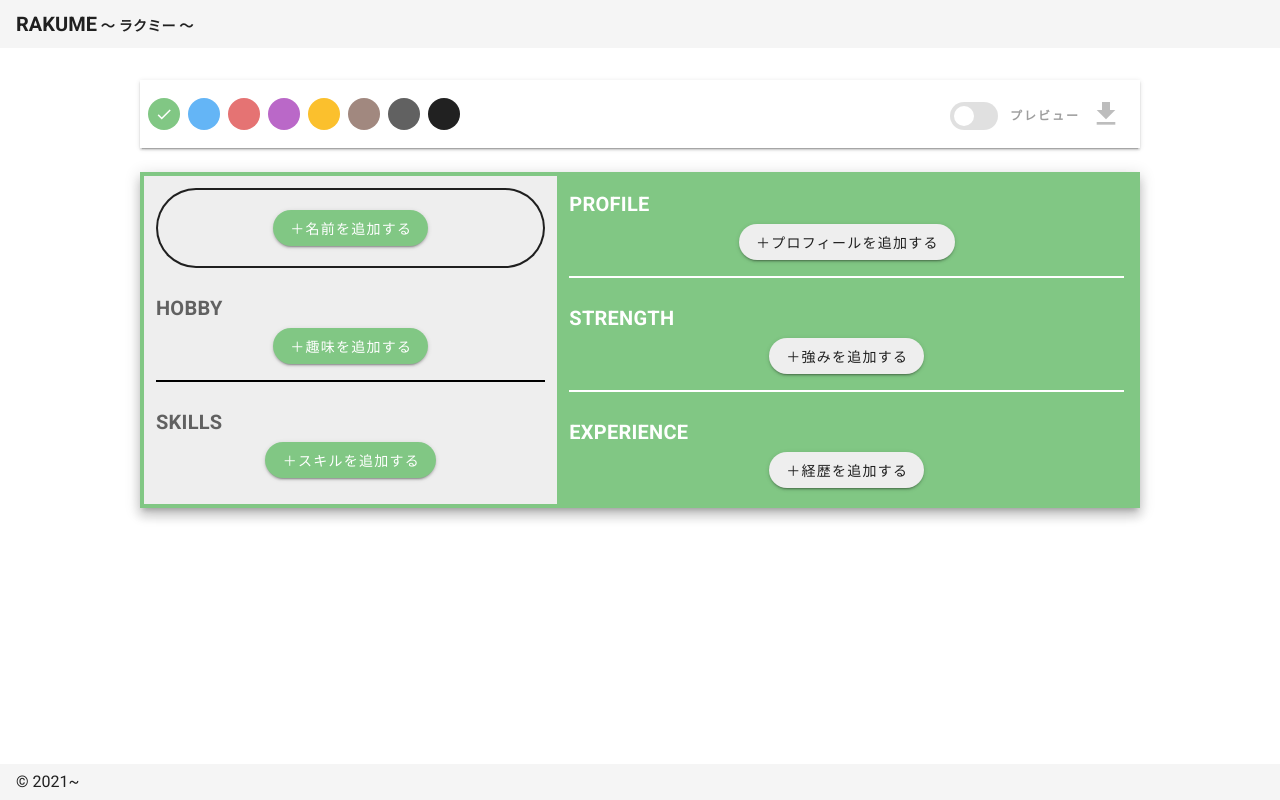
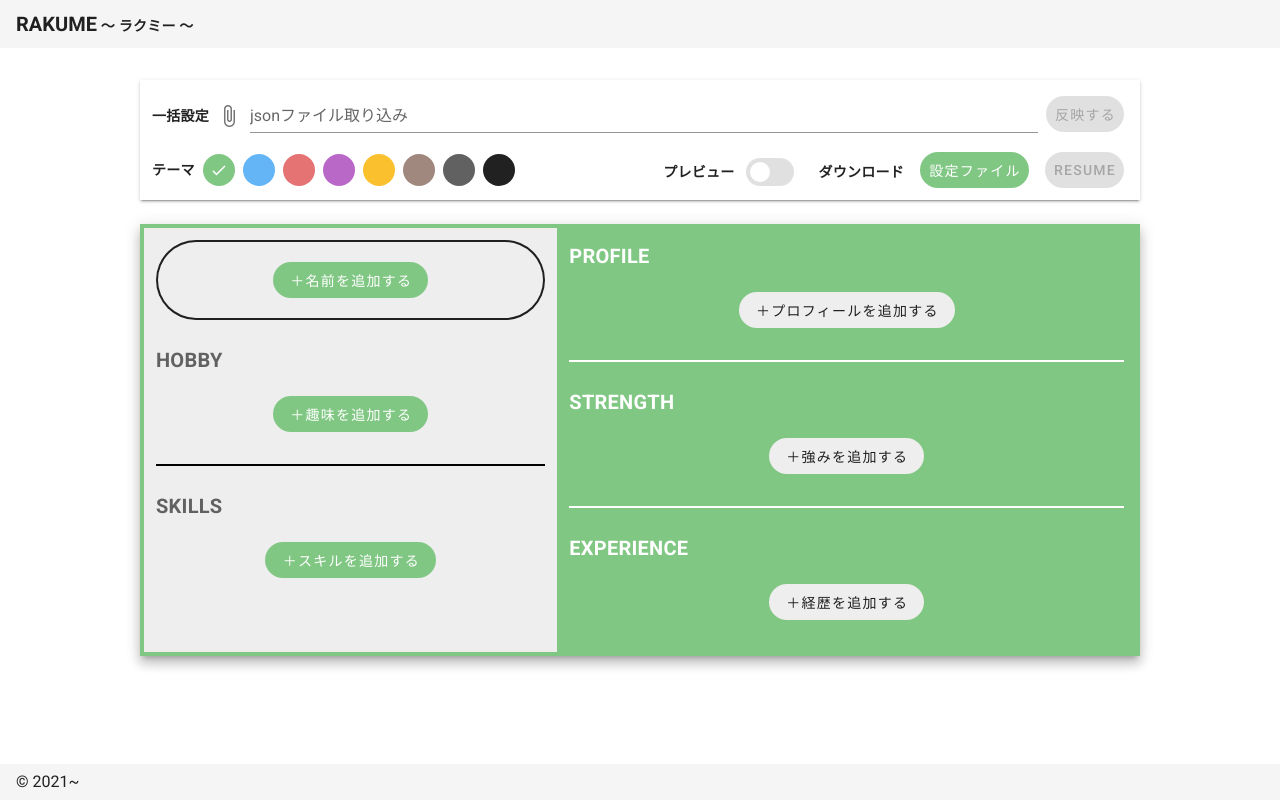
Before and after one commit to kentani/rakume, a Nuxt app: page /p2 in a window 1280 px wide. Built offline with nearby package versions, Linux system fonts and the light colour scheme.

Commit message:
feat: DL/UL機能を実装

```diff
--- a/components/editExperienceModal.vue
+++ b/components/editExperienceModal.vue
@@ -28,8 +28,8 @@
     </v-card-text>
     <v-card-actions>
       <v-spacer />
-      <v-btn text @click="closeExperienceModal">close</v-btn>
-      <v-btn text @click="saveExperienceModal">save</v-btn>
+      <v-btn rounded text @click="closeExperienceModal">close</v-btn>
+      <v-btn rounded text @click="saveExperienceModal">save</v-btn>
     </v-card-actions>
   </v-card>
 </template>
--- a/components/editHobbyModal.vue
+++ b/components/editHobbyModal.vue
@@ -13,8 +13,8 @@
     </v-card-text>
     <v-card-actions>
       <v-spacer />
-      <v-btn text @click="closeHobbyModal">close</v-btn>
-      <v-btn text @click="saveHobbyModal">save</v-btn>
+      <v-btn rounded text @click="closeHobbyModal">close</v-btn>
+      <v-btn rounded text @click="saveHobbyModal">save</v-btn>
     </v-card-actions>
   </v-card>
 </template>
--- a/components/editNameModal.vue
+++ b/components/editNameModal.vue
@@ -13,8 +13,8 @@
     </v-card-text>
     <v-card-actions>
       <v-spacer />
-      <v-btn text @click="closeNameModal">close</v-btn>
-      <v-btn text @click="saveNameModal">save</v-btn>
+      <v-btn rounded text @click="closeNameModal">close</v-btn>
+      <v-btn rounded text @click="saveNameModal">save</v-btn>
     </v-card-actions>
   </v-card>
 </template>
--- a/components/editProfileModal.vue
+++ b/components/editProfileModal.vue
@@ -13,8 +13,8 @@
     </v-card-text>
     <v-card-actions>
       <v-spacer />
-      <v-btn text @click="closeProfileModal">close</v-btn>
-      <v-btn text @click="saveProfileModal">save</v-btn>
+      <v-btn rounded text @click="closeProfileModal">close</v-btn>
+      <v-btn rounded text @click="saveProfileModal">save</v-btn>
     </v-card-actions>
   </v-card>
 </template>
--- a/components/editSkillModal.vue
+++ b/components/editSkillModal.vue
@@ -23,8 +23,8 @@
     </v-card-text>
     <v-card-actions>
       <v-spacer />
-      <v-btn text @click="closeSkillModal">close</v-btn>
-      <v-btn text @click="saveSkillModal">save</v-btn>
+      <v-btn rounded text @click="closeSkillModal">close</v-btn>
+      <v-btn rounded text @click="saveSkillModal">save</v-btn>
     </v-card-actions>
   </v-card>
 </template>
--- a/components/editStrengthModal.vue
+++ b/components/editStrengthModal.vue
@@ -18,8 +18,8 @@
     </v-card-text>
     <v-card-actions>
       <v-spacer />
-      <v-btn text @click="closeStrengthModal">close</v-btn>
-      <v-btn text @click="saveStrengthModal">save</v-btn>
+      <v-btn rounded text @click="closeStrengthModal">close</v-btn>
+      <v-btn rounded text @click="saveStrengthModal">save</v-btn>
     </v-card-actions>
   </v-card>
 </template>
--- a/package.json
+++ b/package.json
@@ -12,6 +12,7 @@
     "@nuxtjs/axios": "^5.13.1",
     "canvg": "^3.0.7",
     "core-js": "^3.9.1",
+    "file-saver": "^2.0.5",
     "html2canvas": "^1.0.0-rc.7",
     "nuxt": "^2.15.3"
   },
--- a/pages/p2.vue
+++ b/pages/p2.vue
@@ -2,7 +2,31 @@
   <div>
     <v-row justify="center" class="mb-6">
       <v-card tile width="1000">
+        <v-card-actions class="pb-0">
+          <span class="body-2 font-weight-bold ml-1 mr-2 pt-1">一括設定</span>
+          <v-file-input
+            hide-details
+            class="mt-0 mb-2"
+            label="jsonファイル取り込み"
+            :color="color"
+            :disabled="isPreview"
+            @change="getFileContent"
+          />
+          <v-btn
+            rounded
+            depressed
+            class="mx-2"
+            :dark="!isPreview && !!json"
+            :color="color"
+            :disabled="isPreview || !json"
+            :ripple="false"
+            @click="importJson"
+          >
+            反映する
+          </v-btn>
+        </v-card-actions>
         <v-card-actions>
+          <span class="body-2 font-weight-bold ml-1 mr-2">テーマ</span>
           <v-btn
             v-for="colorName in colorList" :key="colorName"
             fab
@@ -10,31 +34,43 @@
             depressed
             :ripple="false"
             :color="colorName"
-            @click="changeColor(colorName)">
+            @click="changeColor(colorName)"
+          >
             <v-icon v-if="color == colorName" color="white">mdi-check</v-icon>
           </v-btn>
           <v-spacer />
+          <span class="body-2 font-weight-bold ml-1 mr-2 pt-1">プレビュー</span>
           <v-switch
             v-model="isPreview"
             inset
             hide-details
-            class="my-2"
-            :color="color">
-            <template v-slot:label>
-              <span
-                class="overline font-weight-bold"
-                :class="[ isPreview ? setColorText(color) : 'grey--text' ]">
-                プレビュー
-              </span>
-            </template>
-          </v-switch>
+            class="ma-2"
+            :color="color"
+          />
+          <span class="body-2 font-weight-bold ml-1 mr-2 pt-1">ダウンロード</span>
           <v-btn
-            icon
-            x-large
+            rounded
+            depressed
+            class="mx-2"
+            :dark="!isPreview"
+            :color="color"
+            :disabled="isPreview"
+            :ripple="false"
+            @click="downloadJson"
+          >
+            設定ファイル
+          </v-btn>
+          <v-btn
+            rounded
+            depressed
+            class="mx-2"
+            :dark="isPreview"
+            :color="color"
             :disabled="!isPreview"
             :ripple="false"
-            @click="captureImage">
-            <v-icon :color="color">mdi-download</v-icon>
+            @click="captureImage"
+          >
+            RESUME
           </v-btn>
         </v-card-actions>
       </v-card>
@@ -56,15 +92,15 @@
                         absolute
                         opacity="0.2"
                       >
-                        <v-btn rounded class="mx-2" @click="openNameModal">編集する</v-btn>
-                        <v-btn rounded class="mx-2" @click="deleteName">削除する</v-btn>
+                        <v-btn rounded depressed class="mx-2" @click="openNameModal">編集する</v-btn>
+                        <v-btn rounded depressed class="mx-2" @click="deleteName">削除する</v-btn>
                       </v-overlay>
                     </v-fade-transition>
                   </v-card>
                   <v-card v-else flat class="mb-6" style="background-color: #EEEEEE; border: 2px solid; border-radius: 50px;">
                     <v-card-text>
                       <v-row justify="center" class="body-2 grey--text text--darken-1 pa-4">
-                        <v-btn v-if="!isPreview" rounded dark :color="color" @click="openNameModal">＋名前を追加する</v-btn>
+                        <v-btn v-if="!isPreview" rounded depressed dark :color="color" @click="openNameModal">＋名前を追加する</v-btn>
                       </v-row>
                     </v-card-text>
                   </v-card>
@@ -94,15 +130,15 @@
                         absolute
                         opacity="0.2"
                       >
-                        <v-btn rounded class="mx-2" @click="openHobbyModal">編集する</v-btn>
-                        <v-btn rounded class="mx-2" @click="deleteHobby">削除する</v-btn>
+                        <v-btn rounded depressed class="mx-2" @click="openHobbyModal">編集する</v-btn>
+                        <v-btn rounded depressed class="mx-2" @click="deleteHobby">削除する</v-btn>
                       </v-overlay>
                     </v-fade-transition>
                   </v-card>
                   <v-card v-else tile flat style="background-color: #EEEEEE;">
                     <v-card-text>
-                      <v-row justify="center" class="body-2 grey--text text--darken-1">
-                        <v-btn v-if="!isPreview" rounded dark :color="color" @click="openHobbyModal">＋趣味を追加する</v-btn>
+                      <v-row justify="center" class="body-2 grey--text text--darken-1 pa-4">
+                        <v-btn v-if="!isPreview" rounded depressed dark :color="color" @click="openHobbyModal">＋趣味を追加する</v-btn>
                       </v-row>
                     </v-card-text>
                   </v-card>
@@ -143,8 +179,8 @@
                         absolute
                         opacity="0.2"
                       >
-                        <v-btn rounded class="mx-2" @click="openSkillModal(i)">編集する</v-btn>
-                        <v-btn rounded class="mx-2" @click="deleteSkill(i)">削除する</v-btn>
+                        <v-btn rounded depressed class="mx-2" @click="openSkillModal(i)">編集する</v-btn>
+                        <v-btn rounded depressed class="mx-2" @click="deleteSkill(i)">削除する</v-btn>
                       </v-overlay>
                     </v-fade-transition>
                   </v-card>
@@ -164,8 +200,8 @@
               </v-dialog>
               <v-card v-if="!isPreview" tile flat style="background-color: #EEEEEE;">
                 <v-card-text>
-                  <v-row justify="center" class="body-2 grey--text text--darken-1">
-                    <v-btn rounded dark :color="color" @click="openSkillModal(skills.length + 1)">＋スキルを追加する</v-btn>
+                  <v-row justify="center" class="body-2 grey--text text--darken-1 pa-4">
+                    <v-btn rounded depressed dark :color="color" @click="openSkillModal(skills.length + 1)">＋スキルを追加する</v-btn>
                   </v-row>
                 </v-card-text>
               </v-card>
@@ -184,15 +220,15 @@
                         absolute
                         opacity="0.2"
                       >
-                        <v-btn rounded class="mx-2" @click="openProfileModal">編集する</v-btn>
-                        <v-btn rounded class="mx-2" @click="deleteProfile">削除する</v-btn>
+                        <v-btn rounded depressed class="mx-2" @click="openProfileModal">編集する</v-btn>
+                        <v-btn rounded depressed class="mx-2" @click="deleteProfile">削除する</v-btn>
                       </v-overlay>
                     </v-fade-transition>
                   </v-card>
                   <v-card v-else tile flat :color="color" style="white-space: pre-line;">
                     <v-card-text>
-                      <v-row justify="center" class="body-2 grey--text text--darken-1">
-                        <v-btn v-if="!isPreview" rounded color="grey lighten-3" @click="openProfileModal">＋プロフィールを追加する</v-btn>
+                      <v-row justify="center" class="body-2 grey--text text--darken-1 pa-4">
+                        <v-btn v-if="!isPreview" rounded depressed color="grey lighten-3" @click="openProfileModal">＋プロフィールを追加する</v-btn>
                       </v-row>
                     </v-card-text>
                   </v-card>
@@ -224,15 +260,15 @@
                         v-if="!isPreview && hover"
                         absolute
                         opacity="0.2">
-                        <v-btn rounded class="mx-2" @click="openStrengthModal">編集する</v-btn>
-                        <v-btn rounded class="mx-2" @click="deleteStrength">削除する</v-btn>
+                        <v-btn rounded depressed class="mx-2" @click="openStrengthModal">編集する</v-btn>
+                        <v-btn rounded depressed class="mx-2" @click="deleteStrength">削除する</v-btn>
                       </v-overlay>
                     </v-fade-transition>
                   </v-card>
                   <v-card v-else tile flat :color="color" style="white-space: pre-line;">
                     <v-card-text>
-                      <v-row justify="center" class="body-2 grey--text text--darken-1">
-                        <v-btn v-if="!isPreview" rounded color="grey lighten-3" @click="openStrengthModal">＋強みを追加する</v-btn>
+                      <v-row justify="center" class="body-2 grey--text text--darken-1 pa-4">
+                        <v-btn v-if="!isPreview" rounded depressed color="grey lighten-3" @click="openStrengthModal">＋強みを追加する</v-btn>
                       </v-row>
                     </v-card-text>
                   </v-card>
@@ -277,8 +313,8 @@
                           v-if="!isPreview && hover"
                           absolute
                           opacity="0.2">
-                          <v-btn rounded class="mx-2" @click="openExperienceModal(i)">編集する</v-btn>
-                          <v-btn rounded class="mx-2" @click="deleteExperience(i)">削除する</v-btn>
+                          <v-btn rounded depressed class="mx-2" @click="openExperienceModal(i)">編集する</v-btn>
+                          <v-btn rounded depressed class="mx-2" @click="deleteExperience(i)">削除する</v-btn>
                         </v-overlay>
                       </v-fade-transition>
                     </v-card>
@@ -297,8 +333,8 @@
               </v-dialog>
               <v-card v-if="!isPreview" tile flat :color="color">
                 <v-card-text>
-                  <v-row justify="center" class="body-2 grey--text text--darken-1">
-                    <v-btn rounded color="grey lighten-3" @click="openExperienceModal(experiences.length + 1)">＋経歴を追加する</v-btn>
+                  <v-row justify="center" class="body-2 grey--text text--darken-1 pa-4">
+                    <v-btn rounded depressed color="grey lighten-3" @click="openExperienceModal(experiences.length + 1)">＋経歴を追加する</v-btn>
                   </v-row>
                 </v-card-text>
               </v-card>
@@ -309,8 +345,11 @@
     </v-row>
   </div>
 </template>
+
 <script>
 import editSkillModal from '../components/editSkillModal.vue'
+import { saveAs } from "file-saver"
+
 export default {
   components: { editSkillModal },
   data () {
@@ -322,6 +361,7 @@ export default {
       profileModal: false,
       strengthModal: false,
       experienceModal: false,
+      json: null,
       name: "",
       hobby: "",
       skills: [],
@@ -346,6 +386,68 @@ export default {
     }
   },
   methods: {
+    async getFileContent (file) {
+      if (!file) {
+        this.json = null
+        return
+      }
+
+      if (!this.checkFile(file)) {
+        alert("ファイルを読み込めませんでした")
+        return
+      }
+
+      try {
+        const body = await this.readFileAsync(file)
+        this.json = JSON.parse(body)
+      } catch (e) {
+        console.log(e)
+      }
+    },
+    readFileAsync (file) {
+      return new Promise((resolve, reject) => {
+        const reader = new FileReader()
+        reader.onload = () => {
+          resolve(reader.result)
+        }
+        reader.onerror = reject
+        reader.readAsText(file)
+      })
+    },
+    checkFile(file) {
+      if (file.type !== 'application/json') {
+        return false
+      }
+
+      const SIZE_LIMIT = 5000000 // 5MB
+      if (file.size > SIZE_LIMIT) {
+        return false
+      }
+      return true
+    },
+    importJson() {
+      this.name = this.json.name
+      this.hobby = this.json.hobby
+      this.skills = this.json.skills
+      this.profile = this.json.profile
+      this.strength = this.json.strength
+      this.experiences = this.json.experiences
+    },
+    downloadJson() {
+      const resume = {
+        "name": this.name,
+        "hobby": this.hobby,
+        "skills": this.skills,
+        "profile": this.profile,
+        "strength": this.strength,
+        "experiences": this.experiences,
+      }
+      const blob = new Blob([JSON.stringify(resume)], {
+        type: "application/json"
+      })
+
+      saveAs(blob, "answer_log.json")
+    },
     captureImage () {
       this.$html2canvas(document.querySelector('#capture')).then((canvas) => {
         const link = document.createElement('a')
```
Also changed, not shown: 1 other file (tests, documents, lock files or other folders).
